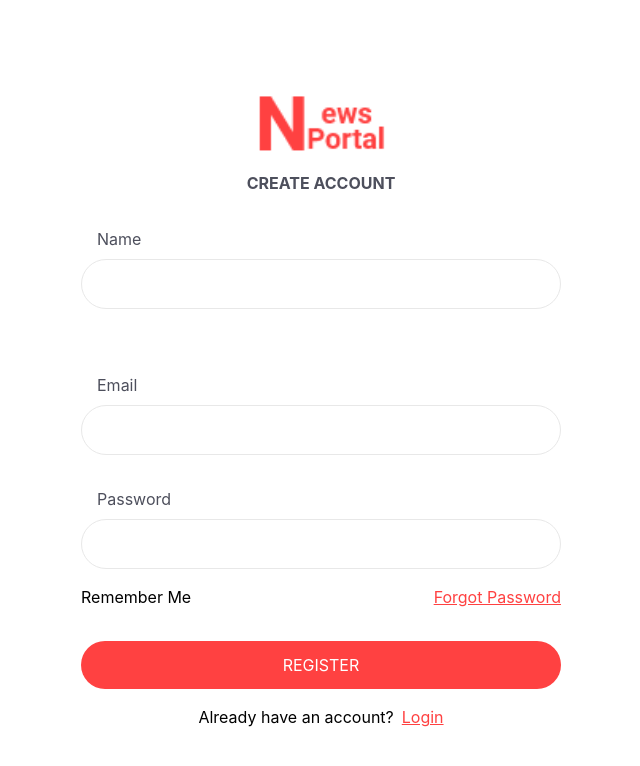
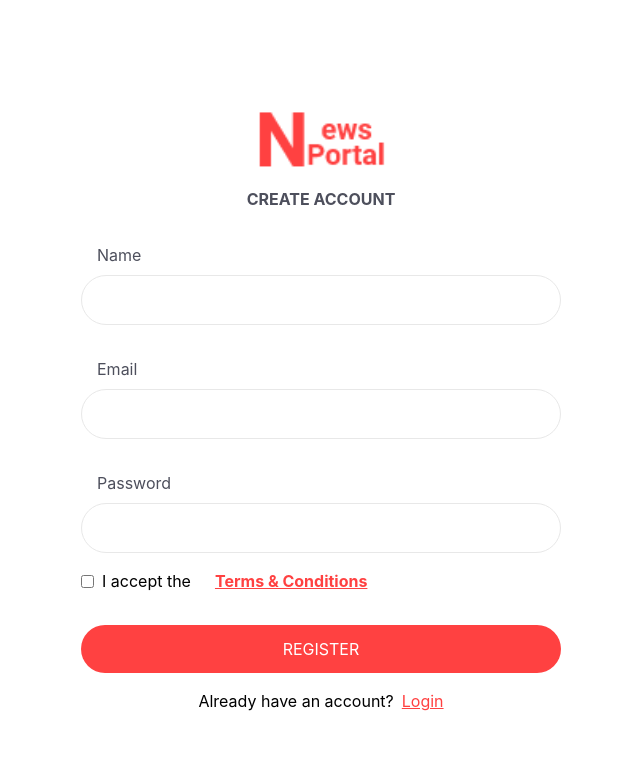
Before and after one commit to School-News-Portal/frontend-service, a Next.js app: page /register in a window 1280 px wide. Shown: the top 766 px of the page, without its empty margins (319-959 px from the left). Built offline with nearby package versions, Linux system fonts and the light colour scheme.

Commit message:
fix: login and register links

```diff
--- a/pages/login.js
+++ b/pages/login.js
@@ -2,8 +2,10 @@ import Image from "next/image";
 import React from "react";
 import loginBg from "../assets/images/loginBg.png";
 import logo from "../assets/images/logo.png";
+import { useRouter } from "next/router";
 
 export default function Login() {
+  const router = useRouter();
   return (
     <div
       className="h-screen w-screen flex items-center justify-center"
@@ -59,7 +61,10 @@ export default function Login() {
           </button>
           <div className="flex gap-2">
             <p>Don't have an account?</p>
-            <p className="text__primary underline cursor-pointer">
+            <p
+              className="text__primary underline cursor-pointer"
+              onClick={() => router.push("/register")}
+            >
               Create an account
             </p>
           </div>
--- a/pages/register.js
+++ b/pages/register.js
@@ -2,8 +2,10 @@ import Image from "next/image";
 import React from "react";
 import loginBg from "../assets/images/loginBg.png";
 import logo from "../assets/images/logo.png";
+import { useRouter } from "next/router";
 
 export default function Register() {
+  const router = useRouter();
   return (
     <div
       className="min-h-screen w-screen flex items-center justify-center"
@@ -11,7 +13,7 @@ export default function Register() {
         backgroundImage: `url(${loginBg})`,
         backgroundRepeat: "no-repeat",
         backgroundSize: "100% 100%",
-        backgroundPosition: "fixed"
+        backgroundPosition: "fixed",
       }}
     >
       <div className="w-1/2">
@@ -27,7 +29,7 @@ export default function Register() {
             CREATE ACCOUNT
           </h1>
 
-          <div className="w-3/4 mb-8 mt-8">
+          <div className="w-3/4 mt-8">
             <label className="block pl-4" style={{ color: "#4D4F5C" }}>
               Name
             </label>
@@ -61,9 +63,11 @@ export default function Register() {
             ></input>
           </div>
 
-          <div className="flex justify-between w-3/4 mt-4">
-            <p>Remember Me</p>
-            <p className="text__primary underline">Forgot Password</p>
+          <div className="flex items-center gap-2 w-3/4 mt-4">
+            <input type="checkbox"></input> I accept the
+            <p className="text__primary underline font-bold ml-4">
+              Terms & Conditions
+            </p>
           </div>
 
           <button className="mt-8 mb-4 bg__primary w-3/4 rounded-full text-white p-3 px-4">
@@ -71,7 +75,12 @@ export default function Register() {
           </button>
           <div className="flex gap-2">
             <p>Already have an account?</p>
-            <p className="text__primary underline cursor-pointer">Login</p>
+            <p
+              className="text__primary underline cursor-pointer"
+              onClick={() => router.push("/login")}
+            >
+              Login
+            </p>
           </div>
         </div>
       </div>
```
